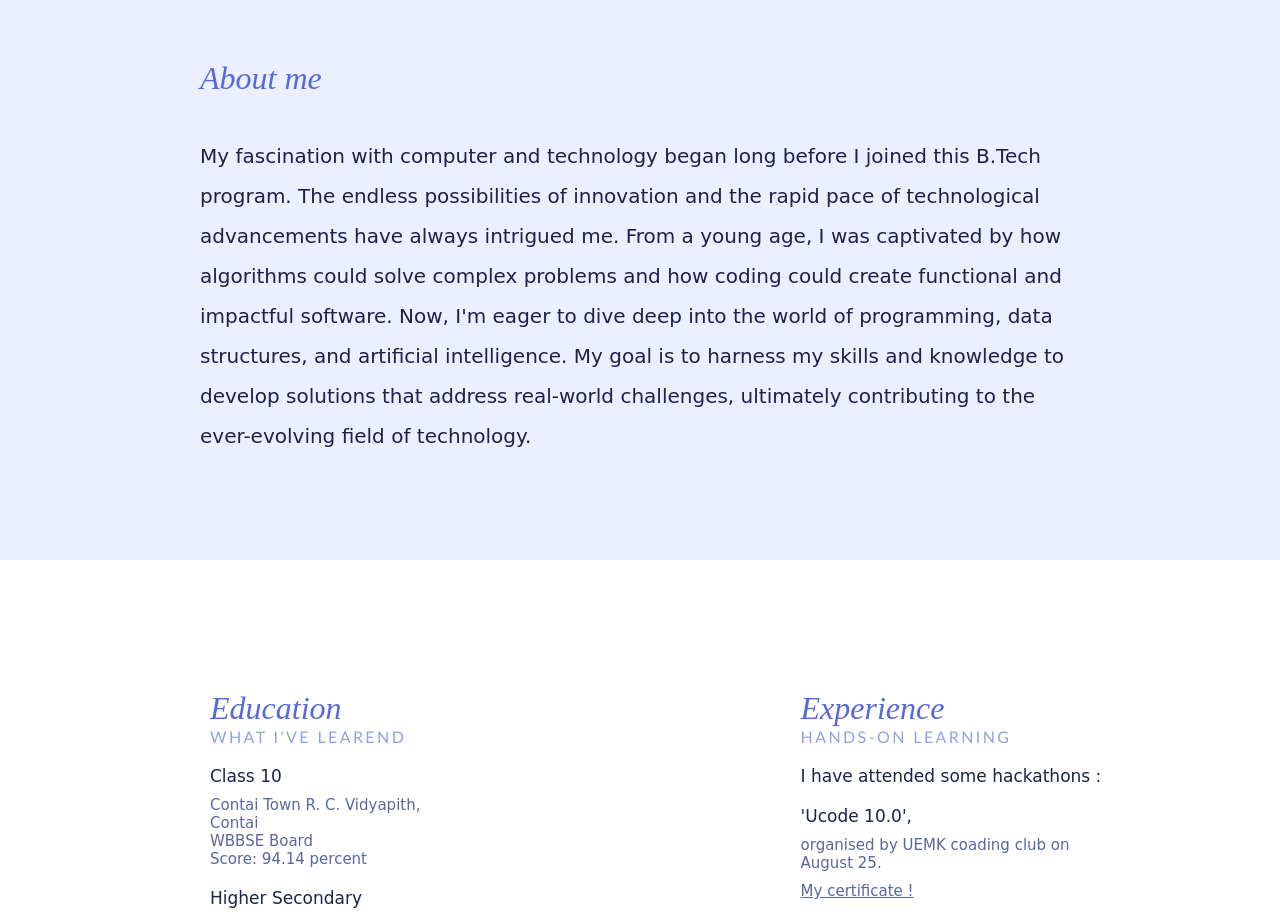
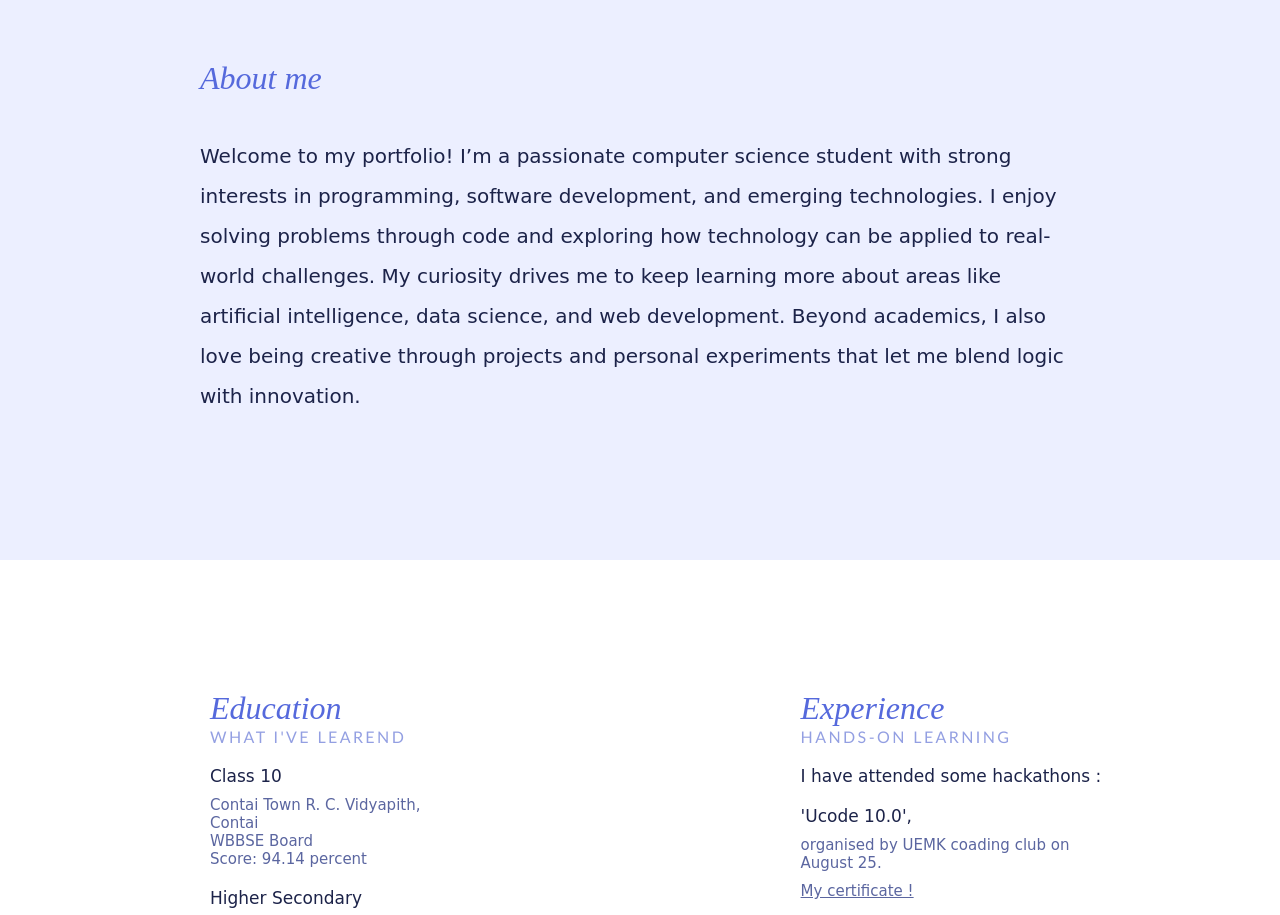
Before and after one commit to somesh-opps/someshkumarsahoo.github.io, a plain HTML site: page index.html in a window 1280 px wide. Shown: the part 840-1755 px from the top of the page. Drawn offline with nearby package versions, Linux system fonts and the light colour scheme.

Commit message:
Small changes

```diff
--- a/index.html
+++ b/index.html
@@ -63,7 +63,7 @@
                         <div id="intro">
                             <h3 >About me </h3>
                             <br>
-                            <p>My fascination with computer and technology began long before I joined this B.Tech program. The endless possibilities of innovation and the rapid pace of technological advancements have always intrigued me. From a young age, I was captivated by how algorithms could solve complex problems and how coding could create functional and impactful software. Now, I'm eager to dive deep into the world of programming, data structures, and artificial intelligence. My goal is to harness my skills and knowledge to develop solutions that address real-world challenges, ultimately contributing to the ever-evolving field of technology.</p>
+                            <p>Welcome to my portfolio! I’m a passionate computer science student with strong interests in programming, software development, and emerging technologies. I enjoy solving problems through code and exploring how technology can be applied to real-world challenges. My curiosity drives me to keep learning more about areas like artificial intelligence, data science, and web development. Beyond academics, I also love being creative through projects and personal experiments that let me blend logic with innovation.</p>
                         </div>
                     </div>
                 </div>
```
